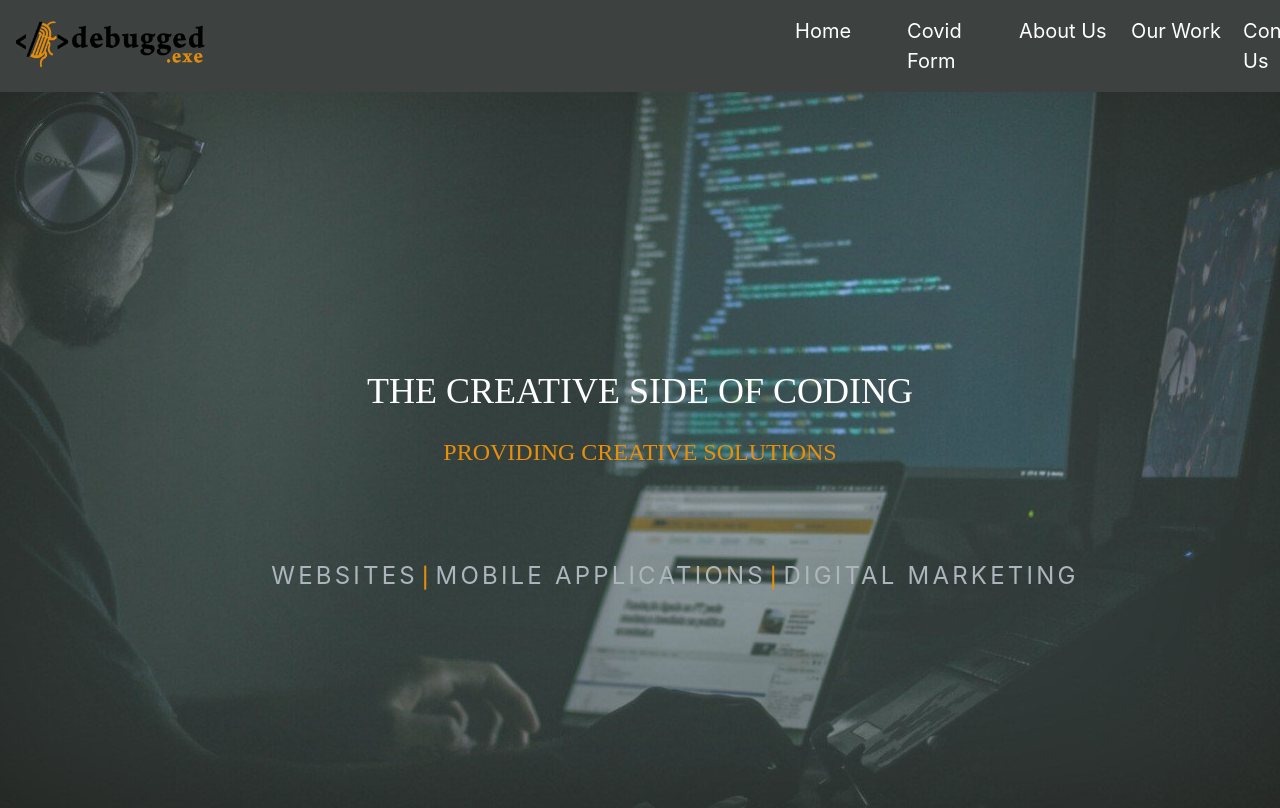
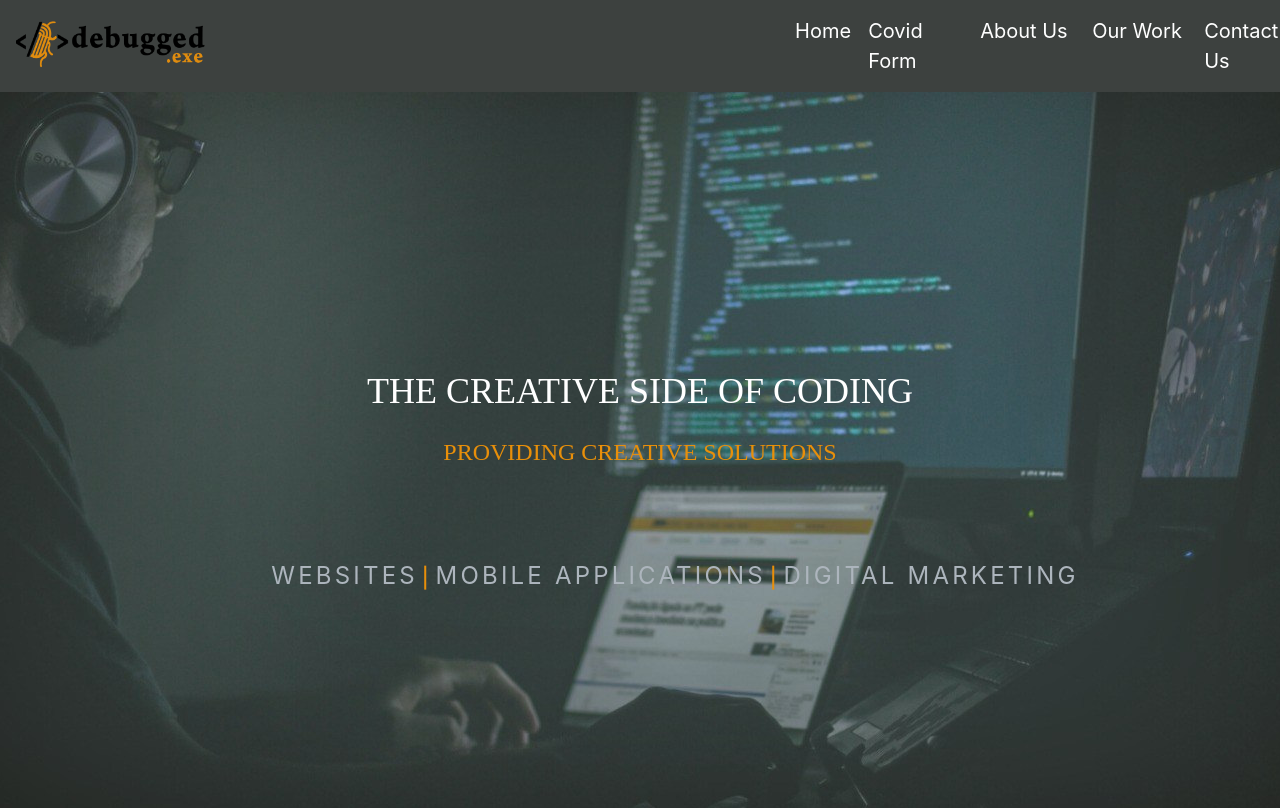
Before and after one commit to debugged-exe/debugged_frontend, a React (Create React App) app: page / in a window 1280 px wide. Shown: the top 808 px of the page. Built offline with nearby package versions, Linux system fonts and the light colour scheme; a web font is replaced by a local one.

Commit message:
Updating navbar

```diff
--- a/src/home-container/Nav.js
+++ b/src/home-container/Nav.js
@@ -22,8 +22,8 @@ const Nav1 =()=>
         <Navbar.Toggle aria-controls="basic-navbar-nav"className="white"/>
         <Navbar.Collapse id="basic-navbar-nav">
           <Nav className="mr-auto Navbar-text-color right" >
-             <Link to='/#homeicon' ><span className={`white nav  ul f4 pa2 ${location.hash==='#homeicon'?'active1':'left ul'} `} >Home</span></Link>
-             <Link to='/covidform' ><span className={`white nav  ul f4 pa2 ${location.hash==='#/covidform'?'active1':'left ul'} `} >Covid Form</span></Link>
+             <Link to='/#homeicon' ><span className={`white nav ul f4 pa2 home-tag ${location.hash==='#homeicon'?'active1':'left ul'} `} >Home</span></Link>
+             <Link to='/covidform' ><span className={`white nav ul f4 pa2 ${location.hash==='#/covidform'?'active1':'left ul'} `} >Covid Form</span></Link>
              <Link to='/#about'><span className={`white nav  ul f4 pa2 ${location.hash==='#about'?'active1':'left ul'} `}>About Us</span></Link>
              <Link to='/work/#projcomp'><span className={`white nav  ul f4 pa2 ${location.hash==='#projcomp' && location.pathname==='/work/'?'active1':'left ul'} `}> Our Work</span></Link>
              <Link to='/contact/#contactdiv'><span className={`white nav  ul f4 pa2 ${location.pathname==='/contact/'&& location.hash==='#contactdiv'?'active1':'left ul'} `}>Contact Us</span></Link>
--- a/src/home-container/Nav.scss
+++ b/src/home-container/Nav.scss
@@ -93,10 +93,15 @@ Link{
 // }
 //
 //
+.home-tag{
+  width: auto;
+  margin-right: 2px;
+  padding-right: 15px;
+}
 @media only screen
    and (max-width :1024px) {
 
      .right{
-       margin-left: 0%;
+       margin-left: 35%;
      }
 }
```
Also changed, not shown: 1 other file (tests, documents, lock files or other folders).
